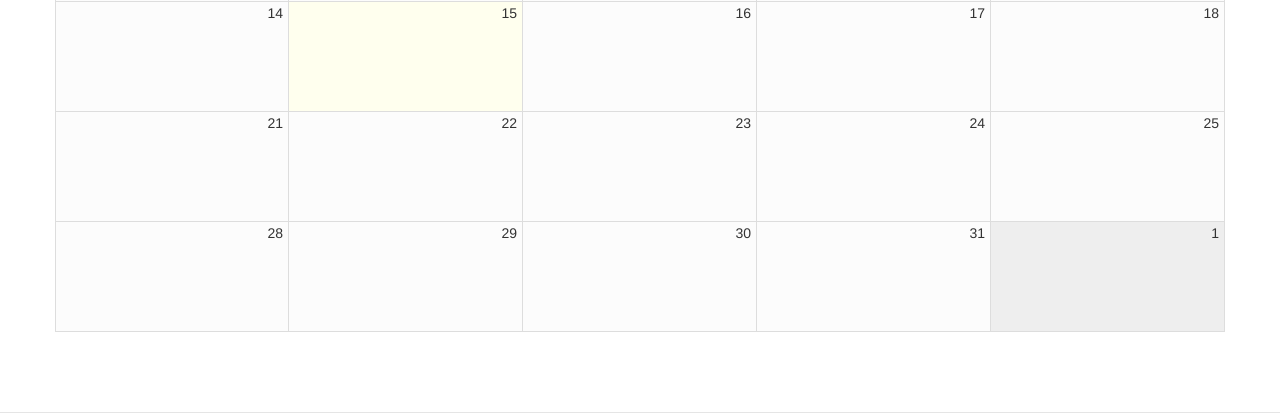
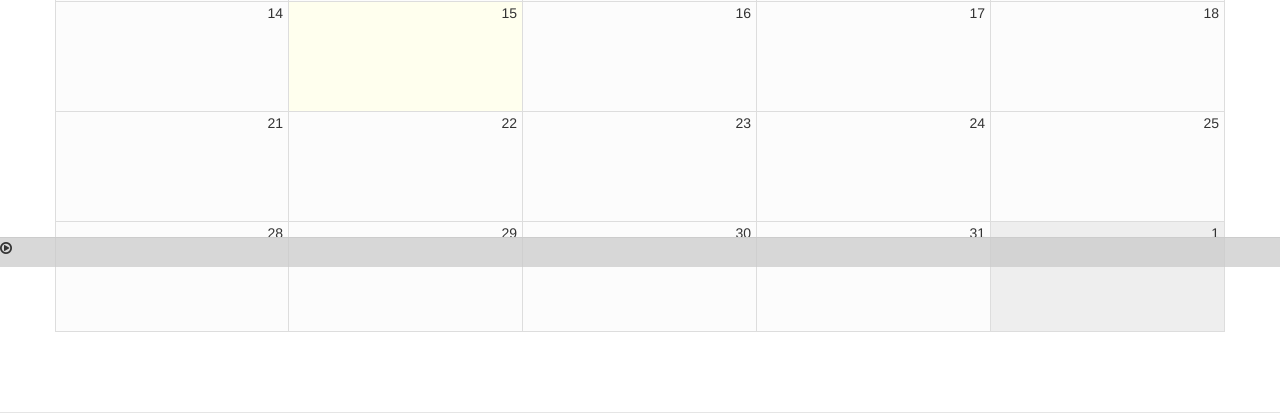
Before and after one commit to ben174/angrates, a Django app: page / in a window 1280 px wide. Shown: the part 533-946 px from the top of the page. Run offline with Django 3.2, Linux system fonts and the light colour scheme; data that the repository does not hold is empty; some libraries are stand-ins or nearby versions.

Commit message:
New player

```diff
--- a/podcasts/templates/base.html
+++ b/podcasts/templates/base.html
@@ -162,6 +162,8 @@
         integrity="sha384-0mSbJDEHialfmuBBQP6A4Qrprq5OVfW37PRR3j5ELqxss1yVqOtnepnHVP9aJ7xS"
         crossorigin="anonymous"></script>
 {% block postfoot %}{% endblock %}
+<script src="{% static 'js/player.js' %}"></script>
+<link rel="stylesheet" href="{% static 'css/player.css' %}">
 <script>
     (function(i,s,o,g,r,a,m){i['GoogleAnalyticsObject']=r;i[r]=i[r]||function(){
                 (i[r].q=i[r].q||[]).push(arguments)},i[r].l=1*new Date();a=s.createElement(o),
--- a/static/css/day.css
+++ b/static/css/day.css
@@ -6,6 +6,8 @@ h3 {
 }
 div.hour {
     margin-bottom: 20px;
+    border-bottom: solid 1px #AAA;
+    padding-bottom: 20px;
 }
 .pager {
     margin-bottom: 20px;
--- /dev/null
+++ b/static/css/player.css
@@ -0,0 +1,10 @@
+#player {
+    border-top: solid 1px #CCC;
+    width: 100%;
+    position: fixed;
+    top: 100%;
+    margin-top: -30px;
+    height: 30px;
+    background-color: rgba(202, 202, 202, 0.72)
+
+}
--- /dev/null
+++ b/static/js/player.js
@@ -0,0 +1,20 @@
+var Player = function() {
+    return {
+        player: null,
+        init: function () {
+            console.log(this.player);
+            this.player = $("<div>").attr("id", "player").append('<i class="fa fa-play-circle-o"></i>');
+            console.log(this.player);
+            $("body").append(this.player);
+        },
+        play: function () {
+
+        }
+    };
+};
+
+
+$(function() {
+    var player = new Player();
+    player.init();
+});
```
